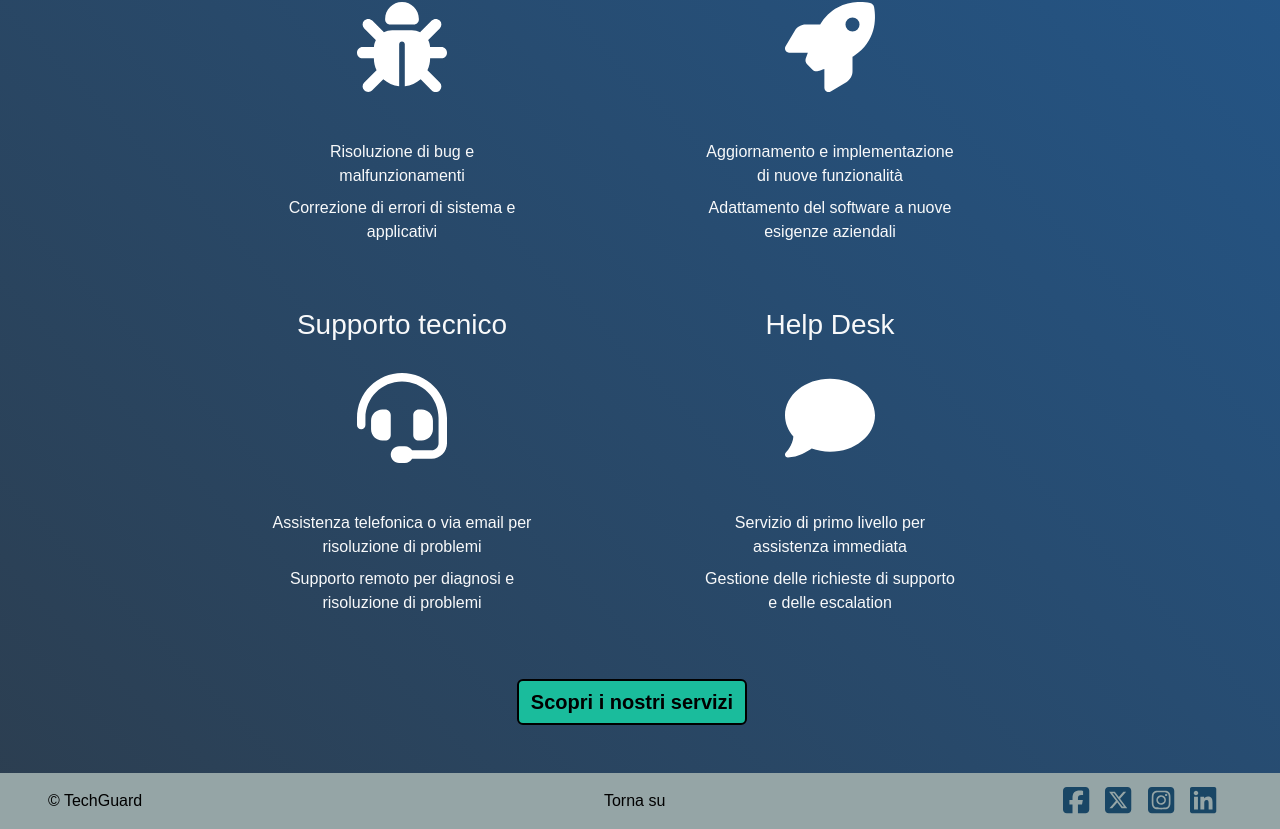
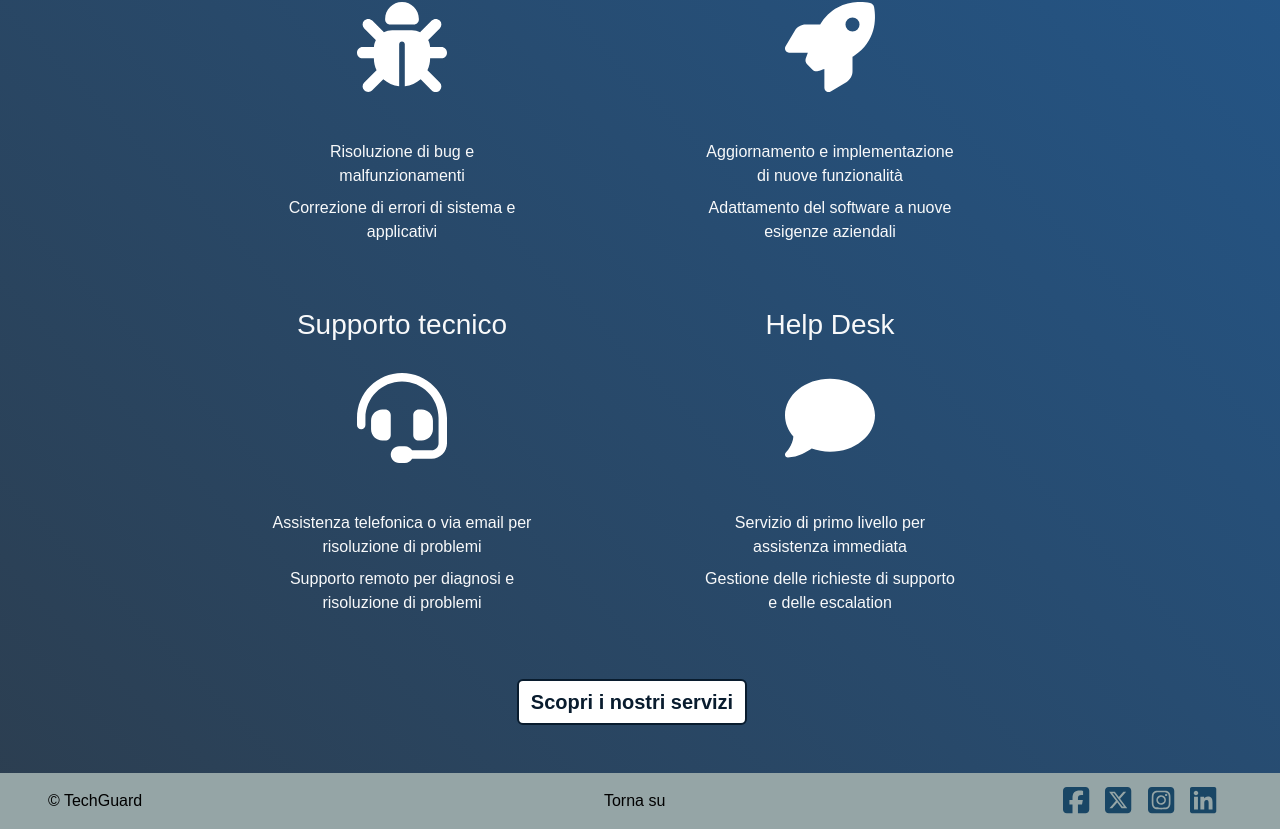
Before and after one commit to PierluigiPapa/proj-assistenza-clienti, a Vue app in the folder FrontEnd/: page / in a window 1280 px wide. Shown: the part 796-1625 px from the top of the page. Built offline with nearby package versions, Linux system fonts and the light colour scheme; a web font is replaced by a local one.

Commit message:
fix: changed color btn on AppService.vue

```diff
--- a/FrontEnd/src/components/Header/AppHeader.vue
+++ b/FrontEnd/src/components/Header/AppHeader.vue
@@ -48,6 +48,7 @@ nav {
     color: black;
 }
 
+
 a {
     text-decoration: none;
     color: white;
@@ -57,6 +58,7 @@ a {
     background-color: #3498DB;
     border: 2px solid white;
     color: white;
+
 }
 
 .btn-login:hover {
--- a/FrontEnd/src/components/Main/AppServices.vue
+++ b/FrontEnd/src/components/Main/AppServices.vue
@@ -82,13 +82,13 @@ export default {
 }
 
 .btn-service {
-    background-color: #1ABC9C;
-    border: 2px solid black;
-    color: black;
+    background-color: white;
+    border: 2px solid #091c2e;
+    color: #091c2e;
 }
 
 .btn-service:hover {
-    background-color: #093c32;
+    background-color: #091c2e;
     border: 2px solid white;
     transition: background-color 0.3s, color 0.3s, filter 0.3s;
     color: white;
```
Also changed, not shown: 1 other file (tests, documents, lock files or other folders).
